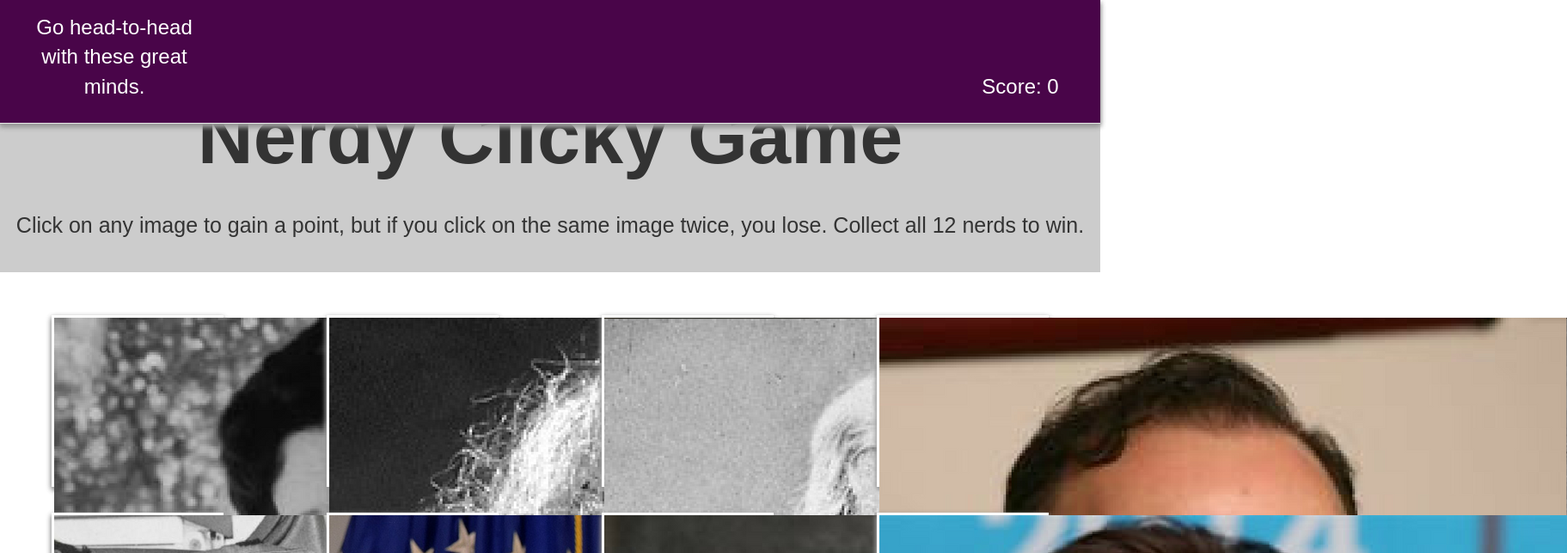
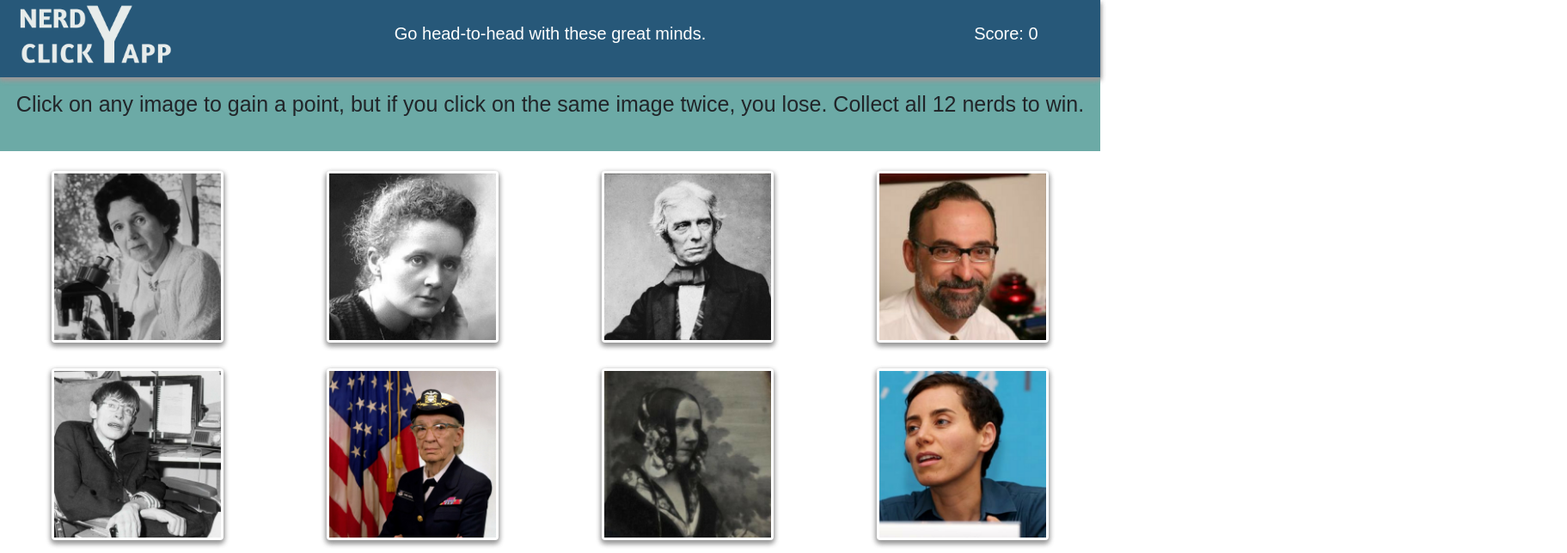
Before and after one commit to melissable/nerdyapp, a React (Create React App) app: page / in a window 1280 px wide. Shown: the top 644 px of the page at 86% size, 1823 px wide, since content can reach past the window. Built offline with nearby package versions, Linux system fonts and the light colour scheme; the HTML template or start-up script is replaced by a standard one.

Commit message:
css changes on navbar

```diff
--- a/public/index.html
+++ b/public/index.html
@@ -10,7 +10,7 @@
     -->
     <link rel="manifest" href="%PUBLIC_URL%/manifest.json">
     <link rel="shortcut icon" href="%PUBLIC_URL%/favicon.ico">
-    <link rel="stylesheet" href="https://maxcdn.bootstrapcdn.com/bootstrap/3.3.7/css/bootstrap.min.css" integrity="sha384-BVYiiSIFeK1dGmJRAkycuHAHRg32OmUcww7on3RYdg4Va+PmSTsz/K68vbdEjh4u" crossorigin="anonymous">
+    <link rel="stylesheet" href="https://maxcdn.bootstrapcdn.com/bootstrap/4.0.0/css/bootstrap.min.css" integrity="sha384-Gn5384xqQ1aoWXA+058RXPxPg6fy4IWvTNh0E263XmFcJlSAwiGgFAW/dAiS6JXm" crossorigin="anonymous">
     <!--
       Notice the use of %PUBLIC_URL% in the tags above.
       It will be replaced with the URL of the `public` folder during the build.
--- a/src/App.css
+++ b/src/App.css
@@ -2,7 +2,6 @@
   height: 100%;
   display: flex;
   flex-flow: row wrap;
-  padding: 25px 0 50px;
   justify-content: space-around;
   align-content: flex-start;
 }
--- a/src/components/Footer/Footer.css
+++ b/src/components/Footer/Footer.css
@@ -1,5 +1,5 @@
 .footer{
-	background-color: #490549;
+	background-color: #275879;
 	width: 100%;
 	position: relative;
 }
--- a/src/components/Footer/Footer.js
+++ b/src/components/Footer/Footer.js
@@ -3,7 +3,7 @@ import React from "react";
 import "./Footer.css";
 
 const Footer = () => (
-	<header className = "footer">
+	<header className="footer">
 		<p>Melissa Capps</p>
 	</header>
 );
--- a/src/components/FriendCard/FriendCard.js
+++ b/src/components/FriendCard/FriendCard.js
@@ -6,7 +6,7 @@ import "./FriendCard.css";
 const FriendCard = props => (
   <div className="card" onClick={props.imageClick}>
     <div className="img-container">
-      <img alt={props.image.replace(".jpg", "")} src={require("../../images/" + props.image)} />
+      <img className="img-fluid" alt={props.image.replace(".jpg", "")} src={require("../../images/" + props.image)} />
     </div>
   </div>
 );
--- a/src/components/Jumbotron/Jumbotron.css
+++ b/src/components/Jumbotron/Jumbotron.css
@@ -1,5 +1,5 @@
 .header{
-	background-color: #ccc;
+	background-color: #6CAAA6;
 	position: relative;
 	width: 100%;
 }
--- a/src/components/Jumbotron/Jumbotron.js
+++ b/src/components/Jumbotron/Jumbotron.js
@@ -3,8 +3,7 @@ import React from "react";
 import "./Jumbotron.css";
 
 const Jumbotron = () => (
-	<header className = "header">
-		<h1>Nerdy Clicky Game</h1>
+	<header className="header pt-3">
 		<h2>Click on any image to gain a point, but if you click on the same image twice, you lose. Collect all 12 nerds to win.</h2>
 	</header>
 );
--- a/src/components/Navbar/index.js
+++ b/src/components/Navbar/index.js
@@ -1,19 +1 @@
-//sets up the reusable Navbar component
-import React, { Component } from "react";
-import "./Navbar.css";
-
-class Navbar extends Component {
-  render() {
-    return (
-      <nav className="navbar navbar-default navbar-fixed-top">
-         <ul>
-          <li className="itemLeft">Go head-to-head with these great minds.</li>
-          <li className="itemCenter"></li>
-          <li className="itemRight">Score: {this.props.score}</li>
-        </ul>
-      </nav>
-    );
-  }
-}
-
-export default Navbar;
+export { default } from "./Navbar";
--- a/src/components/Navbar/navbar.css
+++ b/src/components/Navbar/navbar.css
@@ -2,13 +2,17 @@
     display: inline-block;
     text-align: center;
   }
+
+.navbar ul {
+  padding: 0;
+}
 
   .itemLeft {
     width: 15%;
   }
 
   .itemCenter {
-      width: 70%;
+    width: 70%;
   }
 
   .itemRight {
@@ -16,15 +20,20 @@
   }
 
   .navbar {
-    background: #490549;
+    background: #275879;
     box-shadow: 0 3px 6px #999, 0 3px 6px #999;
+    height: 90px
   }
+
+  /* .logoimg {
+    width: 180px
+  } */
 
   li {
     color: white;
-    padding: 15px 0;
+    /* padding: 15px 0; */
   }
 
   body {
-    font-size: 24px;
+    font-size: 20px;
   }
--- a/src/components/Navbar/navbar.js
+++ b/src/components/Navbar/navbar.js
@@ -1,15 +1,17 @@
 //sets up the reusable Navbar component
 import React, { Component } from "react";
 import "./Navbar.css";
+import logo from "./logo.png"
 
 class Navbar extends Component {
   render() {
     return (
-      <nav className="navbar navbar-default navbar-fixed-top">
+      <nav className="navbar navbar-expand-lg navbar-fixed-top pt-3
+       sticky-top">
          <ul>
-          <li className="itemLeft">Go head-to-head with these great minds.</li>
-          <li className="itemCenter"></li>
-          <li className="itemRight">Score: {this.props.score}</li>
+          <li className="nav-item itemLeft"><img src={logo} className="logoimg img-fluid" alt="logo" /></li>
+          <li className="nav-item itemCenter">Go head-to-head with these great minds.</li>
+          <li className="nav-item itemRight">Score: {this.props.score}</li>
         </ul>
       </nav>
     );
```
Also changed, not shown: src/components/Navbar/logo.png (added), src/logo.svg (deleted).
